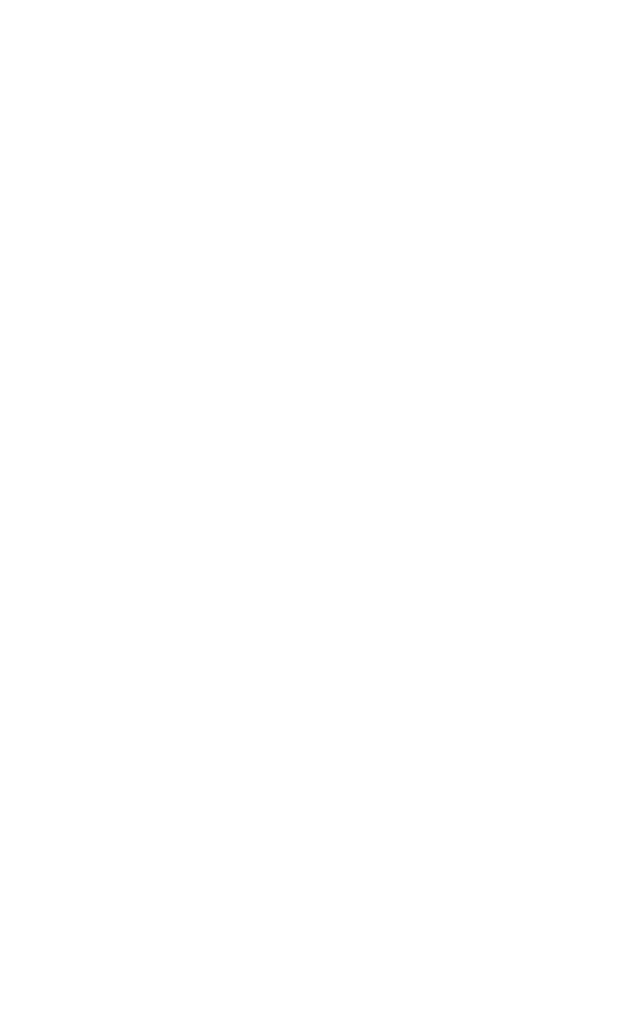
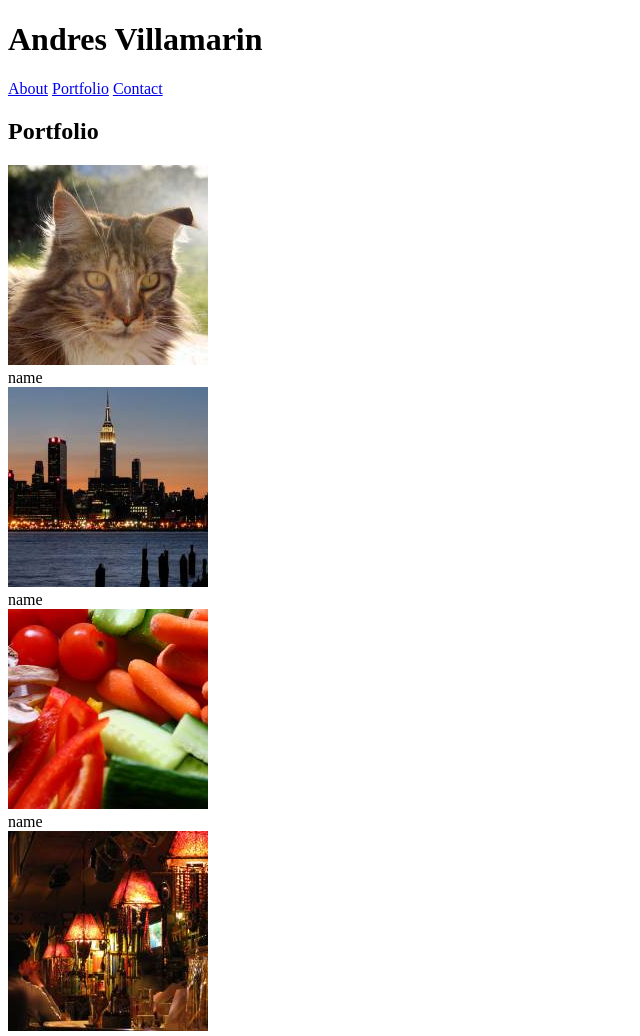
Before and after one commit to andresjoelv/Basic-Portfolio, a plain HTML site: page portfolio.html in a window 1280 px wide. Shown: the top 1036 px of the page, without its empty margins (0-640 px from the left). Before the commit the page ends 800 px from the top, so only its background shows below. Drawn offline with Linux system fonts and the light colour scheme.

```diff
--- a/assets/css/style.css
+++ b/assets/css/style.css
@@ -0,0 +1,48 @@
+/* http://meyerweb.com/eric/tools/css/reset/
+   v2.0 | 20110126
+   License: none (public domain)
+*/
+
+html, body, div, span, applet, object, iframe,
+h1, h2, h3, h4, h5, h6, p, blockquote, pre,
+a, abbr, acronym, address, big, cite, code,
+del, dfn, em, img, ins, kbd, q, s, samp,
+small, strike, strong, sub, sup, tt, var,
+b, u, i, center,
+dl, dt, dd, ol, ul, li,
+fieldset, form, label, legend,
+table, caption, tbody, tfoot, thead, tr, th, td,
+article, aside, canvas, details, embed,
+figure, figcaption, footer, header, hgroup,
+menu, nav, output, ruby, section, summary,
+time, mark, audio, video {
+	margin: 0;
+	padding: 0;
+	border: 0;
+	font-size: 100%;
+	font: inherit;
+	vertical-align: baseline;
+}
+/* HTML5 display-role reset for older browsers */
+article, aside, details, figcaption, figure,
+footer, header, hgroup, menu, nav, section {
+	display: block;
+}
+body {
+	line-height: 1;
+}
+ol, ul {
+	list-style: none;
+}
+blockquote, q {
+	quotes: none;
+}
+blockquote:before, blockquote:after,
+q:before, q:after {
+	content: '';
+	content: none;
+}
+table {
+	border-collapse: collapse;
+	border-spacing: 0;
+}
--- a/index.html
+++ b/index.html
@@ -2,6 +2,7 @@
 <html lang="en">
     <head>
         <title>Basic-Portfolio</title>
+        <link rel="stylesheet" type="text/css" href="assets/css/style.css" />
     </head>
     <body>
         <header>
@@ -16,7 +17,7 @@
         </header>
 
         <section class="container">
-            <h1>About me</h1>
+            <h2>About me</h2>
             <img class="profile-pic" src="assets/images/me2.jpg" alt="profile-pic" />
             <p>I'm a full stack web developer with industry experience building websites and web applications.</p>
             <p>I specialize in Node.js and have professional experience working with C# and Angular.</p>
--- a/portfolio.html
+++ b/portfolio.html
@@ -0,0 +1,48 @@
+<!DOCTYPE html>
+<html lang="en">
+    <head>
+        <title>Basic-Portfolio</title>
+    </head>
+    <body>
+        <header>
+            <h1 class="logo">Andres Villamarin</h1>
+
+            <!-- navigation -->
+            <nav class="primary-nav">
+                <a href="about.html">About</a>
+                <a href="portfolio.html">Portfolio</a>
+                <a href="contact.html">Contact</a>
+            </nav>
+        </header>
+
+        <section class="container">
+            <h2>Portfolio</h2>
+            <section class="grid">
+                <div>
+                    <img src="assets/images/cat.jpg" alt="cat" />
+                    <div class="desc">name</div>
+                </div>
+                <div>
+                    <img src="assets/images/city.jpg" alt="city" />
+                    <div class="desc">name</div>
+                </div>
+                <div>
+                    <img src="assets/images/food.jpg" alt="food" />
+                    <div class="desc">name</div>
+                </div>
+                <div>
+                    <img src="assets/images/night.jpg" alt="night" />
+                    <div class="desc">name</div>
+                </div>
+                <div>
+                    <img src="assets/images/sport.jpg" alt="sport" />
+                    <div class="desc">name</div>
+                </div>
+            </section>
+        </section>
+
+        <footer class="primary-footer">
+            <small>Andres Villamarin &copy;</small>
+        </footer>
+    </body>
+</html>
```
Also changed, not shown: contact.html (+2 -2 lines), assets/images/cat.jpg (added), assets/images/city.jpg (added), assets/images/food.jpg (added), assets/images/night.jpg (added), assets/images/sport.jpg (added).
